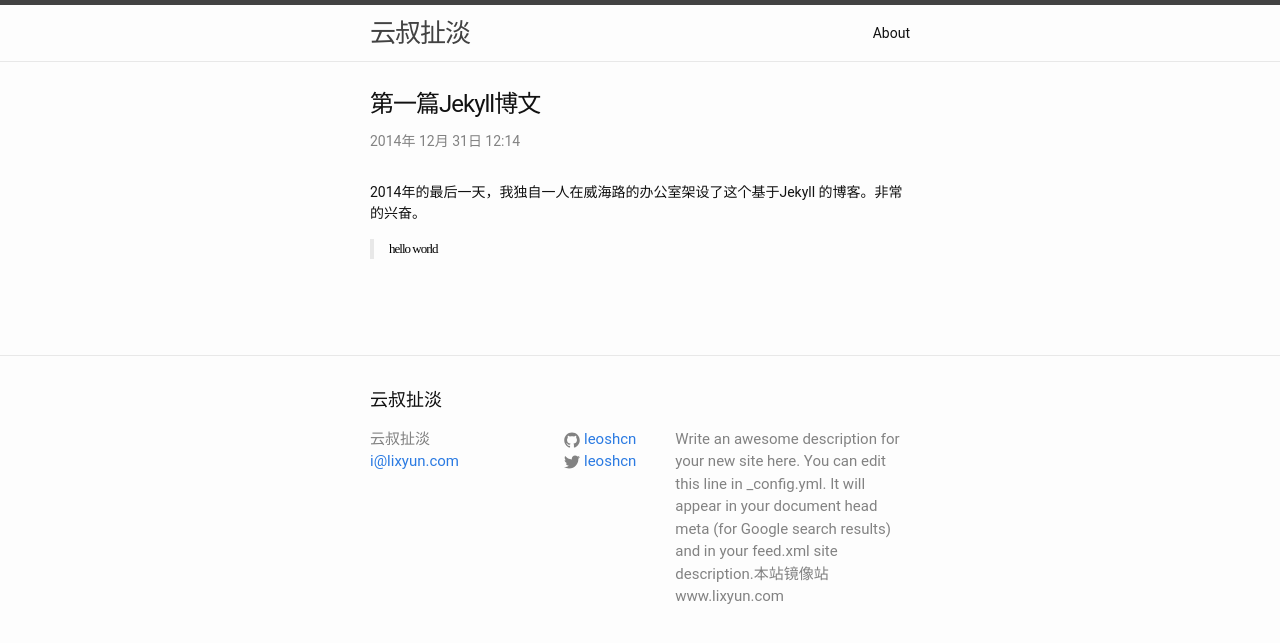
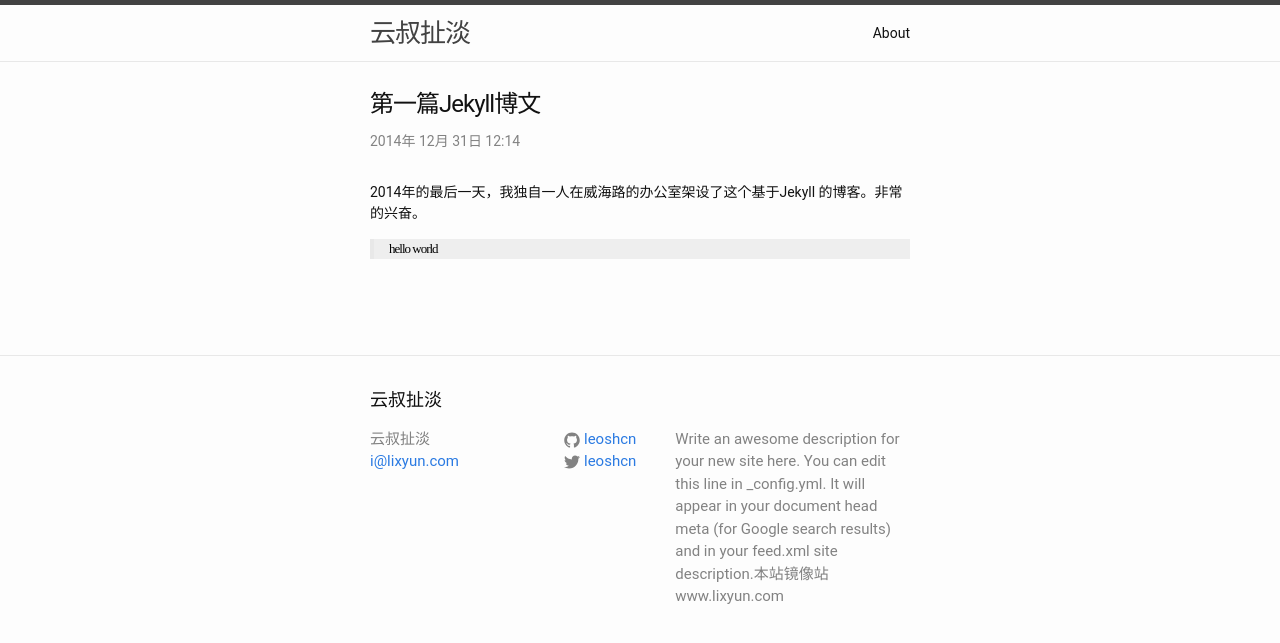
Before and after one commit to leoshcn/leoshcn.github.io, a Jekyll site: the page built from _posts/2014-12-31-my-first-post.markdown, in a window 1280 px wide. Shown: the top 643 px of the page. Built offline with Jekyll 4.4.1, drawn with Linux system fonts in a browser that asks for light colours.

Commit message:
quotebackground color change

```diff
--- a/_sass/_base.scss
+++ b/_sass/_base.scss
@@ -118,6 +118,7 @@ blockquote {
     font-size: 13px;
     letter-spacing: -1px;
     font-style: normal;
+    background-color:#eee;
     font-family: Simsun!important;
 
     > :last-child {
```
